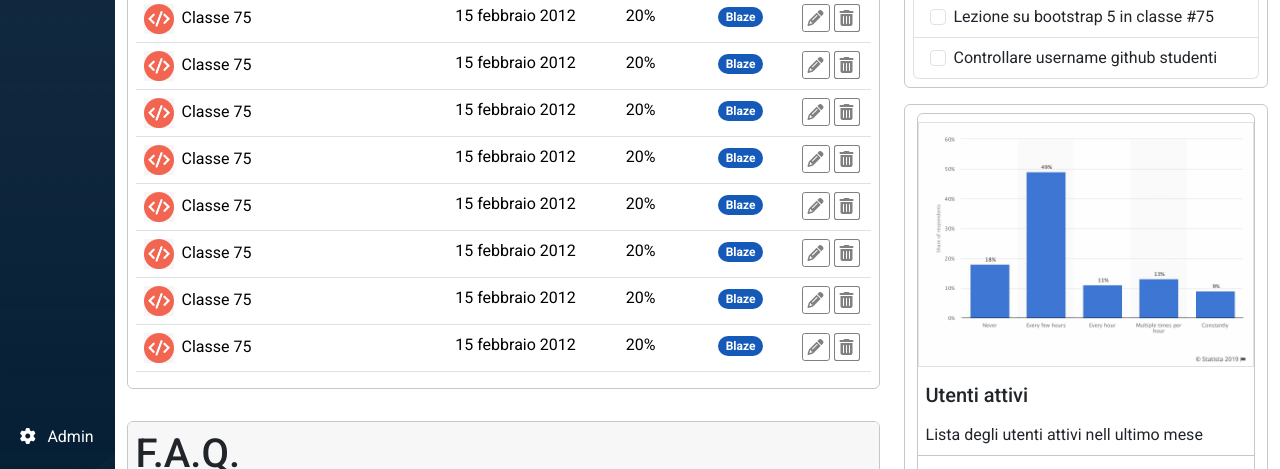
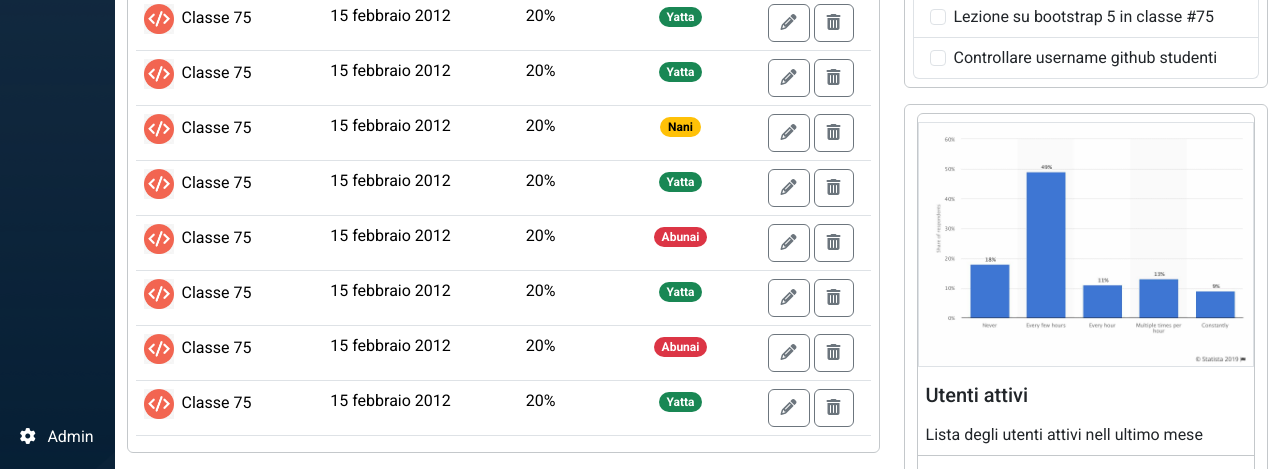
Before and after one commit to PatrizioCorcione/html-css-bootstrap-dashboard, a plain HTML site: page index.html in a window 1280 px wide. Shown: the part 331-800 px from the top of the page. Drawn offline with nearby package versions, Linux system fonts and the light colour scheme.

Commit message:
[fix] table hover and beadges

```diff
--- a/assets/style.css
+++ b/assets/style.css
@@ -1,7 +1,5 @@
 
-.pc-bg-pil{
-  background-color: #155ab9;
-}
+
 .pc-whi{
   width: 40%;
 }
@@ -57,13 +55,13 @@ main{
   padding: 5px;
 }
 .table-px-sm{
-  width: 80px;
+  width: 120px;
 }
 .table-px-m{
-  width: 100px;
+  width: 140px;
 }
 .table-px-lg{
-  width: 150px;
+  width: 160px;
 }
 table th:not(:first-child),
 table td:not(:first-child) {
--- a/index.html
+++ b/index.html
@@ -235,7 +235,7 @@
                 <div class="container-fluid p-0 border border-secondary-subtle  rounded-2 overflow-hidden  ">
                   <h1 class="border-bottom border-secondary-subtle  p-2 pc-bg-lgray">Prossime classi</h1>
                   <div class="container-fluid px-2">
-                    <table class="table ">
+                    <table class="table table-hover ">
                       <thead>
                         <tr>
                           <th class="fw-normal " scope="col">Nome</th>
@@ -250,80 +250,80 @@
                           <td scope="row"><img class="me-2 " src="assets/img/class-avatar.jpg" alt=""><span>Classe 75</span></td>
                           <td class="d-none d-md-table-cell ">15 febbraio 2012</td>
                           <td class="d-none d-lg-table-cell">20%</td>
-                          <td><span class="pc-bg-pil badge rounded-pill">Blaze</span></td>
+                          <td><span class="badge rounded-pill text-bg-success ">Yatta</span></td>
                           <td>
-                            <i class="action fa-solid fa-pencil"></i>
-                            <i class="action fa-solid fa-trash-can"></i>
+                            <button type="button" class="btn btn-outline-secondary"><i class=" fa-solid fa-pencil"></i></button>
+                            <button type="button" class="btn btn-outline-secondary"><i class=" fa-solid fa-trash-can"></i></button>
                           </td>
                         </tr>
                         <tr>
                           <td scope="row"><img class="me-2 " src="assets/img/class-avatar.jpg" alt=""><span>Classe 75</span></td>
                           <td class="d-none d-md-table-cell ">15 febbraio 2012</td>
                           <td class="d-none d-lg-table-cell">20%</td>
-                          <td><span class="pc-bg-pil badge rounded-pill">Blaze</span></td>
+                          <td><span class="text-bg-success  badge rounded-pill">Yatta</span></td>
                           <td>
-                            <i class="action fa-solid fa-pencil"></i>
-                            <i class="action fa-solid fa-trash-can"></i>
+                            <button type="button" class="btn btn-outline-secondary"><i class=" fa-solid fa-pencil"></i></button>
+                            <button type="button" class="btn btn-outline-secondary"><i class=" fa-solid fa-trash-can"></i></button>
                           </td>
                         </tr>
                         <tr>
                           <td scope="row"><img class="me-2 " src="assets/img/class-avatar.jpg" alt=""><span>Classe 75</span></td>
                           <td class="d-none d-md-table-cell ">15 febbraio 2012</td>
                           <td class="d-none d-lg-table-cell">20%</td>
-                          <td><span class="pc-bg-pil badge rounded-pill">Blaze</span></td>
+                          <td><span class="text-bg-warning  badge rounded-pill">Nani</span></td>
                           <td>
-                            <i class="action fa-solid fa-pencil"></i>
-                            <i class="action fa-solid fa-trash-can"></i>
+                            <button type="button" class="btn btn-outline-secondary"><i class=" fa-solid fa-pencil"></i></button>
+                            <button type="button" class="btn btn-outline-secondary"><i class=" fa-solid fa-trash-can"></i></button>
                           </td>
                         </tr>
                         <tr>
                           <td scope="row"><img class="me-2 " src="assets/img/class-avatar.jpg" alt=""><span>Classe 75</span></td>
                           <td class="d-none d-md-table-cell ">15 febbraio 2012</td>
                           <td class="d-none d-lg-table-cell">20%</td>
-                          <td><span class="pc-bg-pil badge rounded-pill">Blaze</span></td>
+                          <td><span class="text-bg-success  badge rounded-pill">Yatta</span></td>
                           <td>
-                            <i class="action fa-solid fa-pencil"></i>
-                            <i class="action fa-solid fa-trash-can"></i>
+                            <button type="button" class="btn btn-outline-secondary"><i class=" fa-solid fa-pencil"></i></button>
+                            <button type="button" class="btn btn-outline-secondary"><i class=" fa-solid fa-trash-can"></i></button>
                           </td>
                         </tr>
                         <tr>
                           <td scope="row"><img class="me-2 " src="assets/img/class-avatar.jpg" alt=""><span>Classe 75</span></td>
                           <td class="d-none d-md-table-cell ">15 febbraio 2012</td>
                           <td class="d-none d-lg-table-cell">20%</td>
-                          <td><span class="pc-bg-pil badge rounded-pill">Blaze</span></td>
+                          <td><span class="text-bg-danger  badge rounded-pill">Abunai</span></td>
                           <td>
-                            <i class="action fa-solid fa-pencil"></i>
-                            <i class="action fa-solid fa-trash-can"></i>
+                            <button type="button" class="btn btn-outline-secondary"><i class=" fa-solid fa-pencil"></i></button>
+                            <button type="button" class="btn btn-outline-secondary"><i class=" fa-solid fa-trash-can"></i></button>
                           </td>
                         </tr>
                         <tr>
                           <td scope="row"><img class="me-2 " src="assets/img/class-avatar.jpg" alt=""><span>Classe 75</span></td>
                           <td class="d-none d-md-table-cell ">15 febbraio 2012</td>
                           <td class="d-none d-lg-table-cell">20%</td>
-                          <td><span class="pc-bg-pil badge rounded-pill">Blaze</span></td>
+                          <td><span class="text-bg-success  badge rounded-pill">Yatta</span></td>
                           <td>
-                            <i class="action fa-solid fa-pencil"></i>
-                            <i class="action fa-solid fa-trash-can"></i>
+                            <button type="button" class="btn btn-outline-secondary"><i class=" fa-solid fa-pencil"></i></button>
+                            <button type="button" class="btn btn-outline-secondary"><i class=" fa-solid fa-trash-can"></i></button>
                           </td>
                         </tr>
                         <tr>
                           <td scope="row"><img class="me-2 " src="assets/img/class-avatar.jpg" alt=""><span>Classe 75</span></td>
                           <td class="d-none d-md-table-cell ">15 febbraio 2012</td>
                           <td class="d-none d-lg-table-cell">20%</td>
-                          <td><span class="pc-bg-pil badge rounded-pill">Blaze</span></td>
+                          <td><span class="text-bg-danger  badge rounded-pill">Abunai</span></td>
                           <td>
-                            <i class="action fa-solid fa-pencil"></i>
-                            <i class="action fa-solid fa-trash-can"></i>
+                            <button type="button" class="btn btn-outline-secondary"><i class=" fa-solid fa-pencil"></i></button>
+                            <button type="button" class="btn btn-outline-secondary"><i class=" fa-solid fa-trash-can"></i></button>
                           </td>
                         </tr>
                         <tr>
                           <td scope="row"><img class="me-2 " src="assets/img/class-avatar.jpg" alt=""><span>Classe 75</span></td>
                           <td class="d-none d-md-table-cell ">15 febbraio 2012</td>
                           <td class="d-none d-lg-table-cell">20%</td>
-                          <td><span class="pc-bg-pil badge rounded-pill">Blaze</span></td>
+                          <td><span class="text-bg-success  badge rounded-pill">Yatta</span></td>
                           <td>
-                            <i class="action fa-solid fa-pencil"></i>
-                            <i class="action fa-solid fa-trash-can"></i>
+                            <button type="button" class="btn btn-outline-secondary"><i class=" fa-solid fa-pencil"></i></button>
+                            <button type="button" class="btn btn-outline-secondary"><i class=" fa-solid fa-trash-can"></i></button>
                           </td>
                         </tr>
 
```
